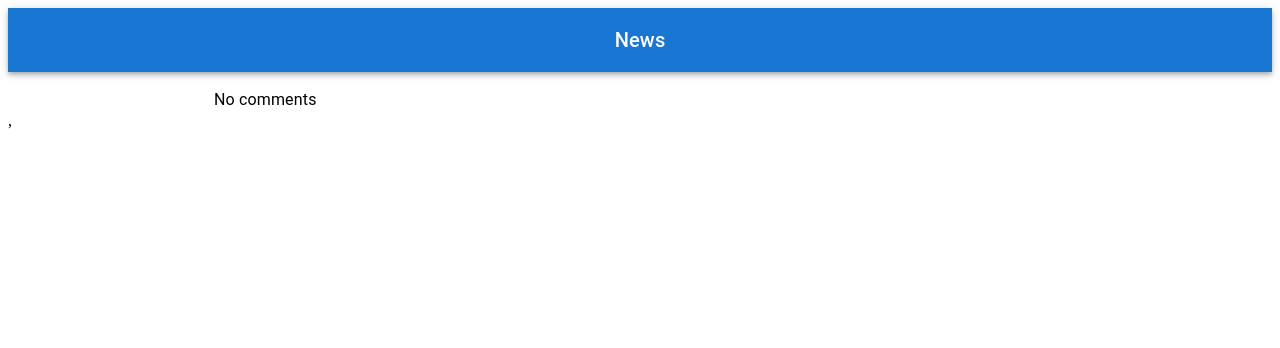
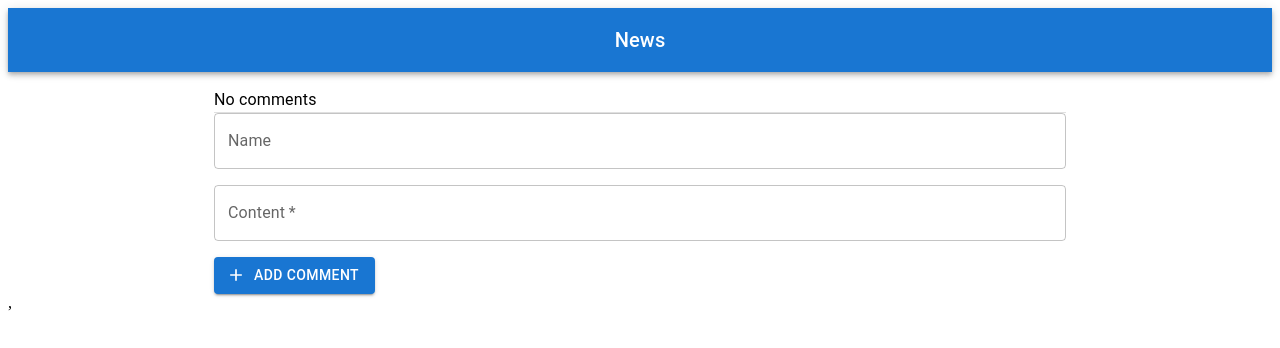
Before and after one commit to dmatkulov/news-exam, a React (Vite) app in the folder frontend-news/: page /news/1 in a window 1280 px wide. Shown: the top 348 px of the page. Built offline with nearby package versions, Linux system fonts and the light colour scheme.

Commit message:
added .sql

```diff
--- /dev/null
+++ b/frontend-news/src/components/UI/CommentItem/CommentForm.tsx
@@ -0,0 +1,80 @@
+import React, {useState} from 'react';
+import {Grid, TextField} from '@mui/material';
+import {LoadingButton} from '@mui/lab';
+import AddIcon from '@mui/icons-material/Add';
+import {CommentsWithoutId} from '../../../types';
+
+interface Props {
+  onSubmit: (comment: CommentsWithoutId) => void;
+  isLoading: boolean;
+}
+
+const CommentForm: React.FC<Props> = ({onSubmit, isLoading}) => {
+  const [state, setState] = useState<CommentsWithoutId>({
+    author: '',
+    content: ''
+  });
+
+  const submitFormHandler = (event: React.FormEvent) => {
+    event.preventDefault();
+    onSubmit(state);
+    setState({
+      author: '',
+      content: '',
+    });
+  };
+
+  const inputChangeHandler = (event: React.ChangeEvent<HTMLInputElement>) => {
+    const {name, value} = event.target;
+    setState(prevState => ({
+      ...prevState,
+      [name]: value,
+    }));
+  };
+
+
+  return (
+    <>
+      <form onSubmit={submitFormHandler}>
+        <Grid container direction="column" spacing={2}>
+          <Grid item xs>
+            <TextField
+              id="name"
+              label="Name"
+              name="author"
+              fullWidth
+              onChange={inputChangeHandler}
+              value={state.author}
+            />
+          </Grid>
+          <Grid item xs>
+            <TextField
+              required
+              id="content"
+              label="Content"
+              name="content"
+              fullWidth
+              onChange={inputChangeHandler}
+              value={state.content}
+            />
+          </Grid>
+          <Grid item xs>
+            <LoadingButton
+              type="submit"
+              color="primary"
+              variant="contained"
+              disabled={isLoading}
+              loading={isLoading}
+              loadingPosition="start"
+              startIcon={<AddIcon/>}
+            >
+              Add comment
+            </LoadingButton>
+          </Grid>
+        </Grid>
+      </form>
+    </>
+  );
+};
+
+export default CommentForm;
--- a/frontend-news/src/components/UI/NewsItem/NewsItem.tsx
+++ b/frontend-news/src/components/UI/NewsItem/NewsItem.tsx
@@ -35,7 +35,6 @@ const NewsItem: React.FC<Props> = ({news}) => {
     navigate(`/news/${news.id}`);
   }, [dispatch, navigate, news.id]);
 
-
   return (
     <Grid item>
       <Card sx={{display: 'flex'}}>
--- a/frontend-news/src/containers/SingleNewsPage/SingleNewsPage.tsx
+++ b/frontend-news/src/containers/SingleNewsPage/SingleNewsPage.tsx
@@ -3,19 +3,25 @@ import NewsPageItem from '../../components/UI/NewsPageItem/NewsPageItem';
 import {useAppDispatch, useAppSelector} from '../../app/hooks';
 import {
   selectCommentDeleteLoading,
-  selectComments,
+  selectComments, selectCreateCommentLoading,
   selectFetchCommentLoading,
   selectFetchOneLoading,
   selectOneNews
 } from '../../store/newsSlice';
-import {CircularProgress, Typography} from '@mui/material';
+import {CircularProgress, Divider, Typography} from '@mui/material';
 import CommentItem from '../../components/UI/CommentItem/CommentItem';
-import {deleteComment, fetchComment} from '../../store/newsThunks';
+import {createComment, deleteComment, fetchComment} from '../../store/newsThunks';
+import CommentForm from '../../components/UI/CommentItem/CommentForm';
+import {CommentsWithoutId} from '../../types';
+import {useParams} from 'react-router-dom';
 
 const SingleNewsPage: React.FC = () => {
+  const {newsId} = useParams() as { newsId: string };
+
   const news = useAppSelector(selectOneNews);
   const comments = useAppSelector(selectComments);
   const isLoading = useAppSelector(selectFetchOneLoading);
+  const isCreating = useAppSelector(selectCreateCommentLoading);
   const commentsLoading = useAppSelector(selectFetchCommentLoading);
 
   const dispatch = useAppDispatch();
@@ -26,6 +32,16 @@ const SingleNewsPage: React.FC = () => {
     await dispatch(fetchComment(id));
   }, [dispatch]);
 
+
+  const onSubmit = async (comment: CommentsWithoutId) => {
+    const id = parseInt(newsId);
+    await dispatch(createComment({
+      newsId: id,
+      ...comment}));
+
+    await dispatch(fetchComment(parseInt(newsId)));
+  };
+
   return (
     <div>
       {isLoading && (<CircularProgress/>)}
@@ -35,11 +51,14 @@ const SingleNewsPage: React.FC = () => {
       {commentsLoading && (<CircularProgress/>)}
       {comments.length > 0 ? (
         comments.map(comment => (
-          <CommentItem key={comment.id} comment={comment} onDelete={() => onDelete(comment.id)} deleteLoading={deleteLoading}/>
+          <CommentItem key={comment.id} comment={comment} onDelete={() => onDelete(comment.id)}
+                       deleteLoading={deleteLoading}/>
         ))
       ) : (
         <Typography variant="body1">No comments</Typography>
       )}
+      <Divider/>
+      <CommentForm isLoading={isCreating} onSubmit={onSubmit}/>
     </div>
   );
 };
--- a/frontend-news/src/store/newsSlice.ts
+++ b/frontend-news/src/store/newsSlice.ts
@@ -1,13 +1,22 @@
 import {Comments, NewsMutation, SingleNews} from '../types';
 import {createSlice} from '@reduxjs/toolkit';
 import {RootState} from '../app/store';
-import {createNewPost, deleteComment, deleteNews, fetchAllNews, fetchComment, fetchOneNews} from './newsThunks';
+import {
+  createComment,
+  createNewPost,
+  deleteComment,
+  deleteNews,
+  fetchAllNews,
+  fetchComment,
+  fetchOneNews
+} from './newsThunks';
 
 interface NewsState {
   items: NewsMutation[];
   item: SingleNews | null;
   comments: Comments[];
   createLoading: boolean;
+  createCommentLoading: boolean;
   fetchLoading: boolean;
   fetchCommentLoading: boolean;
   fetchOneLoading: boolean;
@@ -20,6 +29,7 @@ const initialState: NewsState = {
   item: null,
   comments: [],
   createLoading: false,
+  createCommentLoading: false,
   fetchLoading: false,
   fetchCommentLoading: false,
   fetchOneLoading: false,
@@ -71,6 +81,12 @@ export const newsSlice = createSlice({
       state.deleteCommentLoading = false;
     }).addCase(deleteComment.rejected, (state) => {
       state.deleteCommentLoading = false;
+    }).addCase(createComment.pending, (state) => {
+      state.createCommentLoading = true;
+    }).addCase(createComment.fulfilled, (state) => {
+      state.createCommentLoading = false;
+    }).addCase(createComment.rejected, (state) => {
+      state.createCommentLoading = false;
     });
   }
 });
@@ -81,6 +97,7 @@ export const selectAllNews = (state: RootState) => state.news.items;
 export const selectComments = (state: RootState) => state.news.comments;
 export const selectOneNews = (state: RootState) => state.news.item;
 export const selectCreateLoading = (state: RootState) => state.news.createLoading;
+export const selectCreateCommentLoading = (state: RootState) => state.news.createCommentLoading;
 export const selectFetchAllLoading = (state: RootState) => state.news.fetchLoading;
 export const selectFetchCommentLoading = (state: RootState) => state.news.fetchCommentLoading;
 export const selectFetchOneLoading = (state: RootState) => state.news.fetchOneLoading;
--- a/frontend-news/src/store/newsThunks.ts
+++ b/frontend-news/src/store/newsThunks.ts
@@ -1,5 +1,5 @@
 import {createAsyncThunk} from '@reduxjs/toolkit';
-import {ApiNews, Comments, News, NewsMutation, SingleNews} from '../types';
+import {ApiComments, ApiNews, Comments, News, NewsMutation, SingleNews} from '../types';
 import axiosApi from '../axiosApi';
 
 export const fetchAllNews = createAsyncThunk<NewsMutation[]>(
@@ -59,6 +59,13 @@ export const deleteNews = createAsyncThunk<void, number>(
   }
 );
 
+export const createComment = createAsyncThunk<void, ApiComments>(
+  'comments/create',
+  async (comment: ApiComments) => {
+    await axiosApi.post('/comments', comment);
+  }
+);
+
 export const fetchComment = createAsyncThunk<Comments[], number>(
   'comments/fetchComments',
   async (id) => {
--- a/frontend-news/src/types.d.ts
+++ b/frontend-news/src/types.d.ts
@@ -20,4 +20,6 @@ export interface Comments {
   content: string;
 }
 
-export type CommentsWithoutId = Omit<Comments, 'id'>;
+export type CommentsWithoutId = Omit<Comments, 'id' | 'newsId'>;
+
+export type ApiComments = Omit<Comments, 'id'>;
```
Also changed, not shown: 1 other file (tests, documents, lock files or other folders).
